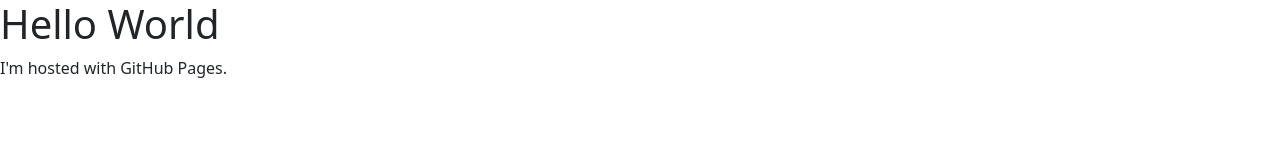
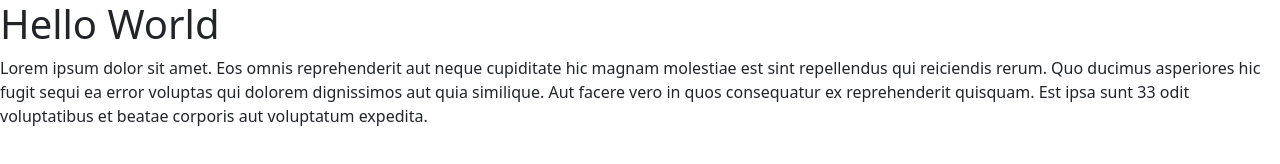
Before and after one commit to boreilly26/boreilly26.github.io, a plain HTML site: page index.html in a window 1280 px wide. Drawn offline with Linux system fonts and the light colour scheme.

Commit message:
Update index.html

```diff
--- a/index.html
+++ b/index.html
@@ -2,16 +2,17 @@
 <html>
     <head>
         <meta charset="utf-8">
+        <meta name="viewport" content="width=device-width, initial-scale=1">
         <meta http-equiv="X-UA-Compatible" content="IE=edge">
-        <meta name="viewport" content="width=device-width, initial-scale=1">
         <title>Bryan O'Reilly's Portfolio</title>
-
         <!-- Bootstrap-->
         <link href="css/bootstrap.min.css" rel="stylesheet">
         <script src="js/bootstrap.min.js"></script>
     </head>
     <body>
         <h1>Hello World</h1>
-        <p>I'm hosted with GitHub Pages.</p>
+        <p>
+            Lorem ipsum dolor sit amet. Eos omnis reprehenderit aut neque cupiditate hic magnam molestiae est sint repellendus qui reiciendis rerum. Quo ducimus asperiores hic fugit sequi ea error voluptas qui dolorem dignissimos aut quia similique. Aut facere vero in quos consequatur ex reprehenderit quisquam. Est ipsa sunt 33 odit voluptatibus et beatae corporis aut voluptatum expedita.
+        </p>
     </body>
 </html>
```
